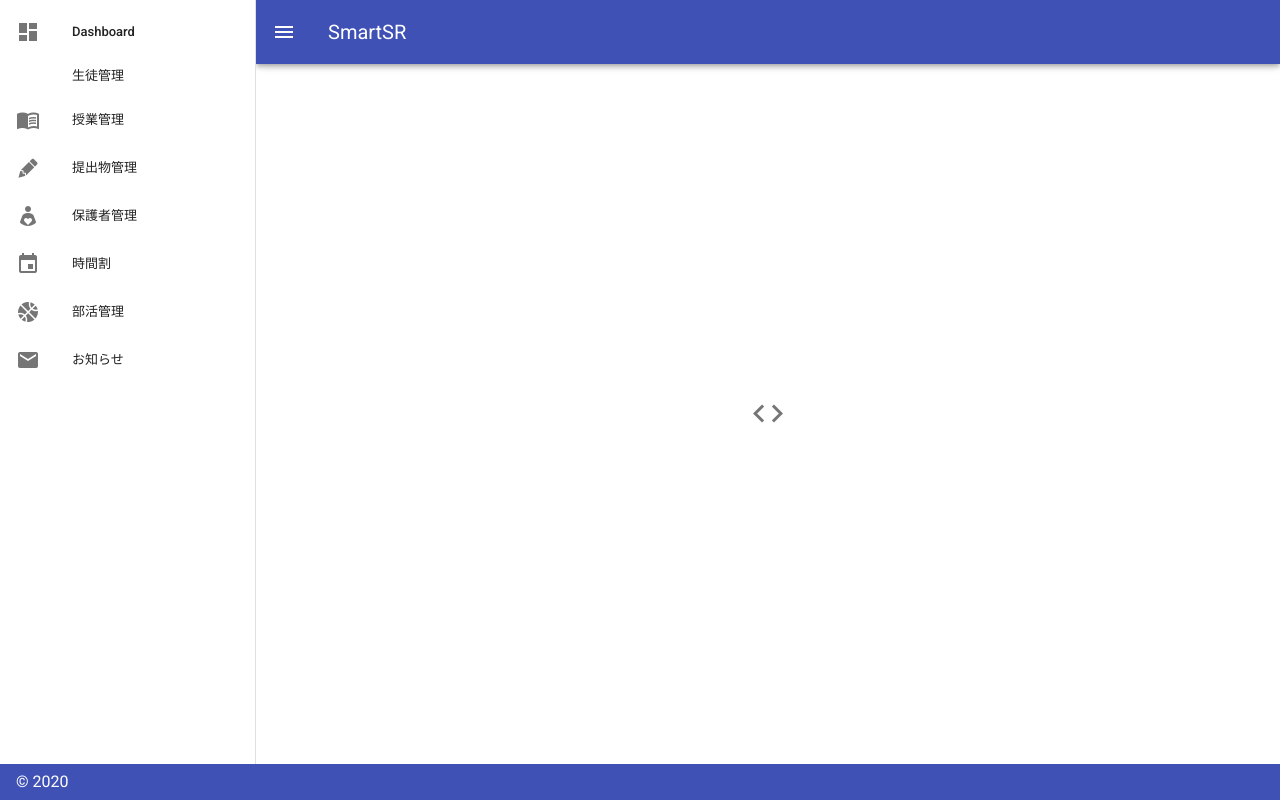
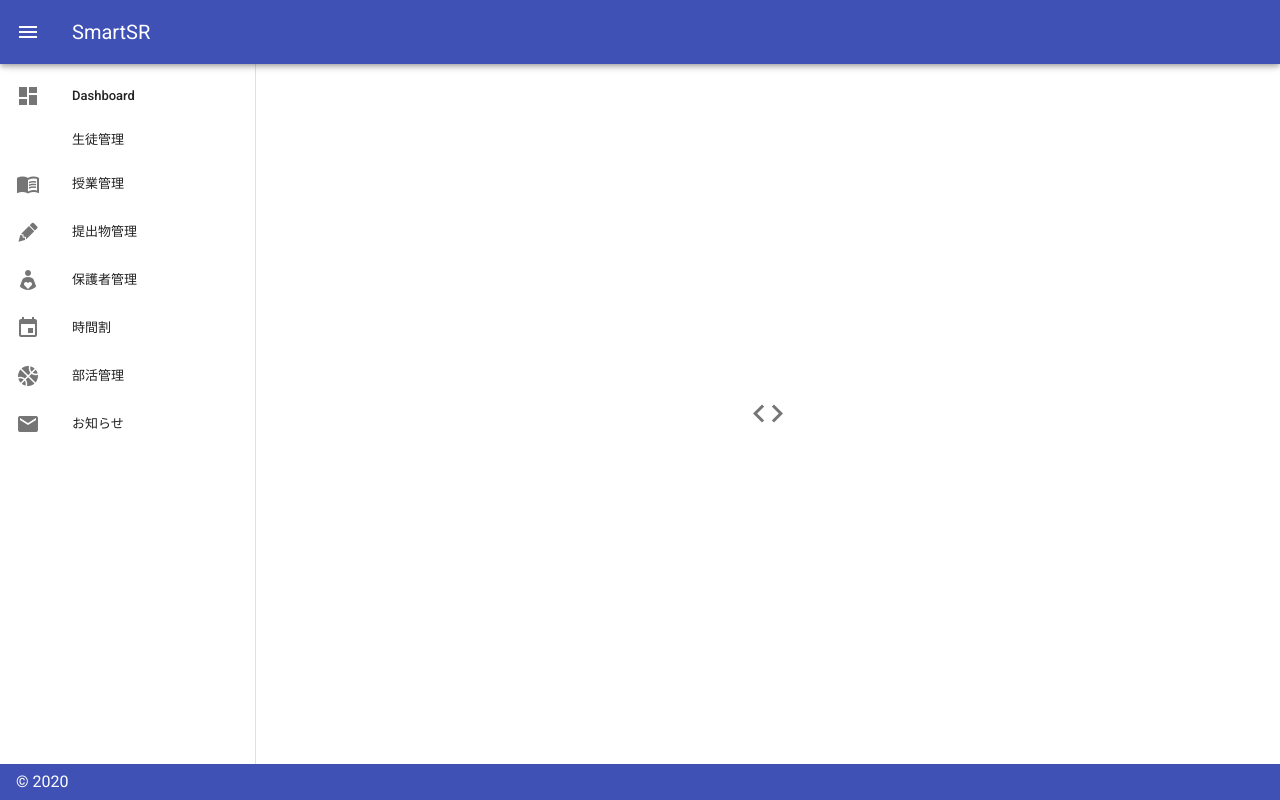
Before and after one commit to tutti2612/smart-sr-front, a Vue app: page / in a window 1280 px wide. Built offline with nearby package versions, Linux system fonts and the light colour scheme.

Commit message:
サイドメニューの位置を調整

```diff
--- a/src/App.vue
+++ b/src/App.vue
@@ -1,6 +1,10 @@
 <template>
   <v-app id="inspire">
-    <v-navigation-drawer v-model="drawer" app>
+    <v-navigation-drawer
+      v-model="drawer"
+      app
+      :clipped="$vuetify.breakpoint.lgAndUp"
+    >
       <v-list dense>
         <v-list-item link>
           <v-list-item-action>
@@ -69,7 +73,12 @@
       </v-list>
     </v-navigation-drawer>
 
-    <v-app-bar app color="indigo" dark>
+    <v-app-bar
+      app
+      color="indigo"
+      dark
+      :clipped-left="$vuetify.breakpoint.lgAndUp"
+    >
       <v-app-bar-nav-icon @click.stop="drawer = !drawer"></v-app-bar-nav-icon>
       <v-toolbar-title>SmartSR</v-toolbar-title>
     </v-app-bar>
```
